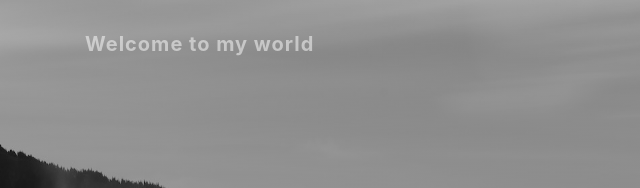
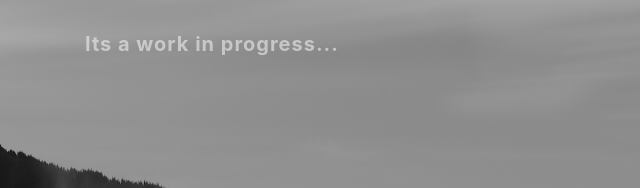
Before and after one commit to SyedSaifAli1234/syedsaifali1234.github.io, a website with bundled scripts: page index.html in a window 1280 px wide. Shown: the top 188 px of the page, 0-640 px from the left. Built offline with nearby package versions, Linux system fonts and the light colour scheme.

Commit message:
Update index.html

```diff
--- a/index.html
+++ b/index.html
@@ -29,7 +29,7 @@
   <!-- Navigation -->
   <nav class="navbar navbar-expand-lg navbar-light fixed-top" id="mainNav">
     <div class="container">
-      <a class="navbar-brand js-scroll-trigger" href="#page-top">Welcome to my world</a>
+      <a class="navbar-brand js-scroll-trigger" href="#page-top">Its a work in progress...</a>
       <button class="navbar-toggler navbar-toggler-right" type="button" data-toggle="collapse" data-target="#navbarResponsive" aria-controls="navbarResponsive" aria-expanded="false" aria-label="Toggle navigation">
         Menu
         <i class="fas fa-bars"></i>
```
